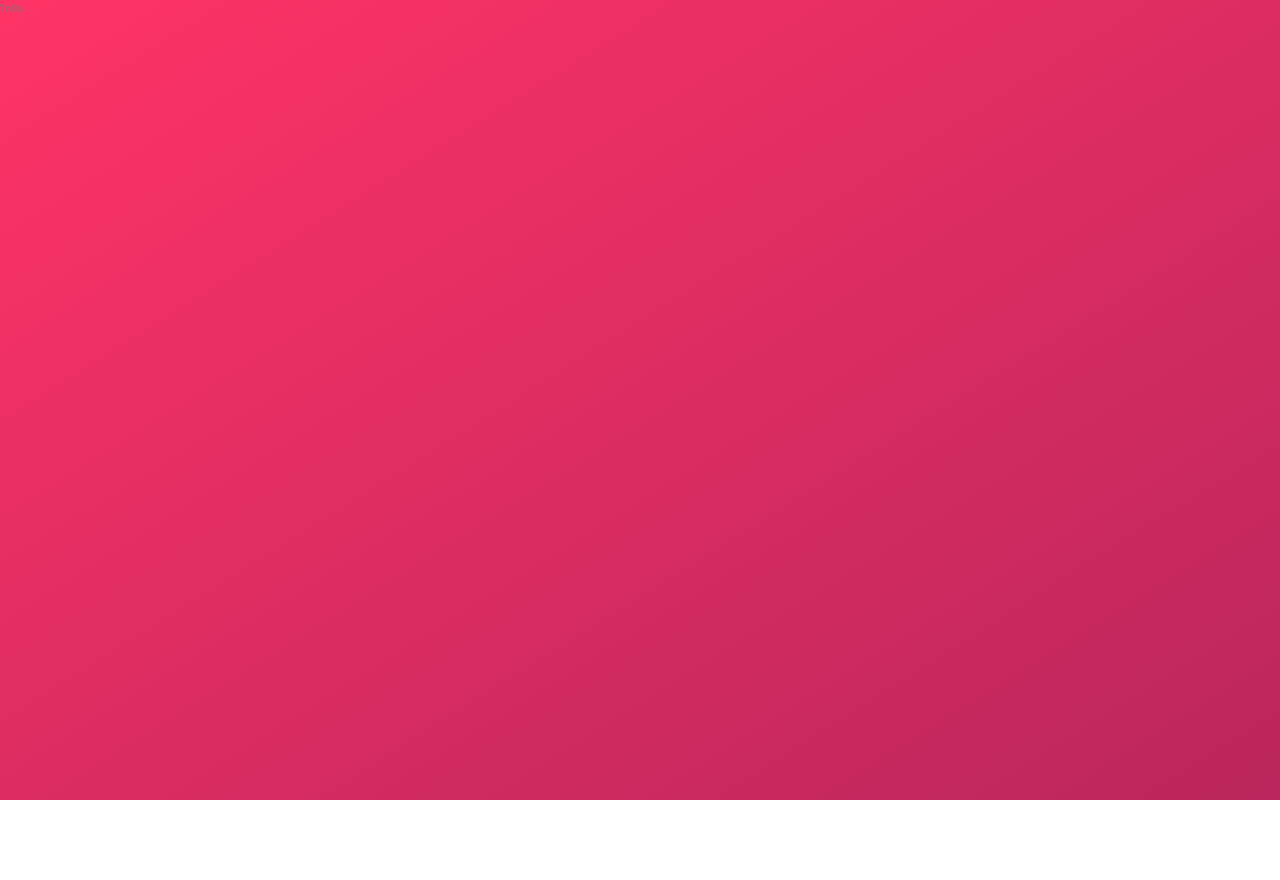
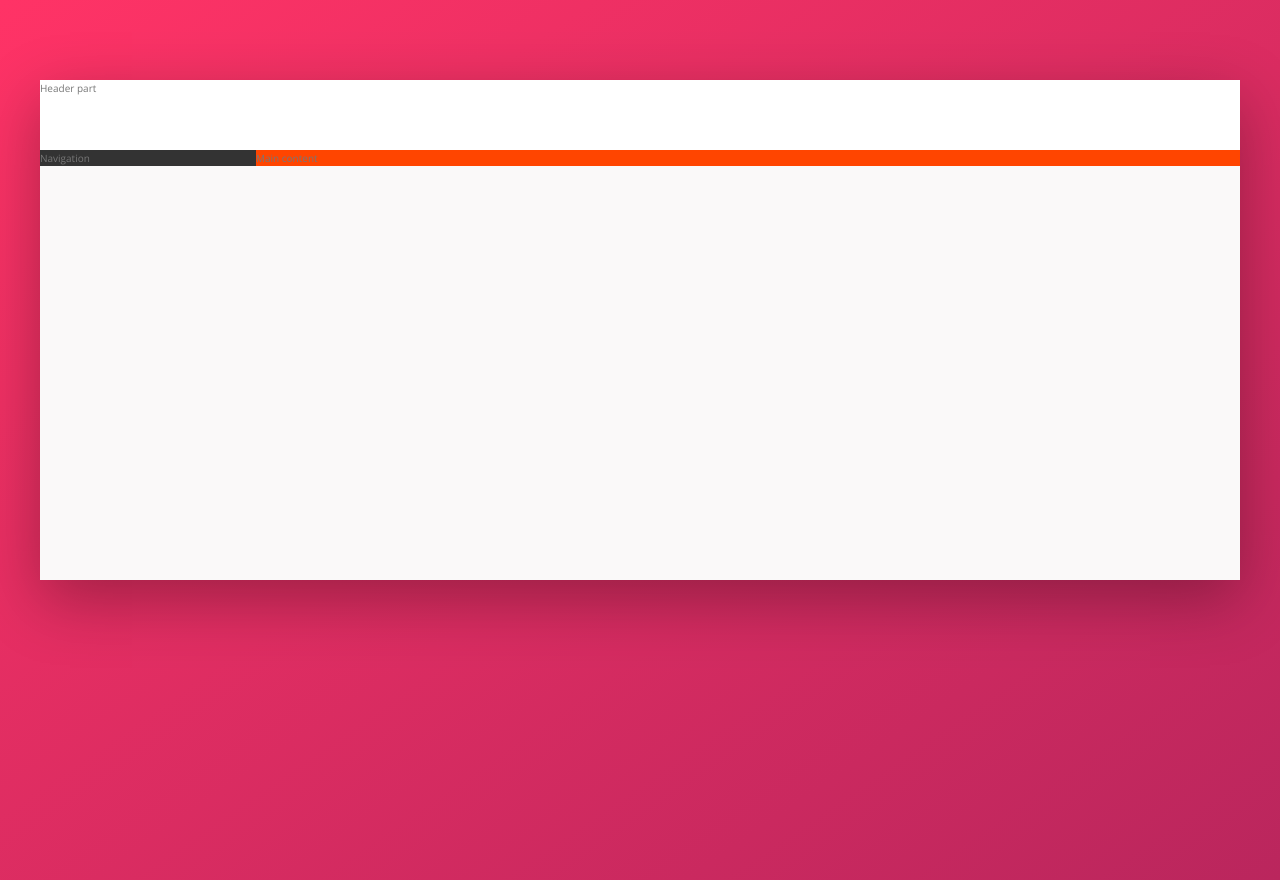
Before and after one commit to trungnd19/flexbox-page, a website: page index.html in a window 1280 px wide. Before the commit the page ends 800 px from the top, so only its background shows below. Drawn offline with nearby package versions, Linux system fonts and the light colour scheme.

Commit message:
feat: add overall layout

```diff
--- a/index.html
+++ b/index.html
@@ -11,6 +11,18 @@
         <title>trillo &mdash; Your all-in-one booking app</title>
     </head>
     <body>
-        <p>Trillo</p>
+        <div class="container">
+            <header class="header">
+                Header part
+            </header>
+            <div class="content">
+                <nav class="sidebar">
+                    Navigation
+                </nav>
+                <main class="hotel-view">
+                    Main content
+                </main>
+            </div>
+        </div>
     </body>
 </html>
--- a/sass/_base.scss
+++ b/sass/_base.scss
@@ -29,6 +29,8 @@ Grey dark 3: #999
     --color-grey-dark-1: #333;
     --color-grey-dark-2: #777;
     --color-grey-dark-3: #999;
+
+    --shadow-dark: 0 2rem 6rem rgba(0,0,0,.3)
 }
 
 *, *::after, *::before {
--- a/sass/_layout.scss
+++ b/sass/_layout.scss
@@ -0,0 +1,28 @@
+.container {
+    background-color: var(--color-grey-light-1);
+    margin: 8rem auto;
+    box-shadow: var(--shadow-dark);
+    min-height: 50rem;
+    max-width: 120rem;
+}
+
+.header {
+    height: 7rem;
+    background-color: #fff;
+    border-bottom: var(--color-grey-light-2)
+}
+
+.content {
+    display: flex;
+}
+
+.sidebar {
+    background-color: var(--color-grey-dark-1);
+    flex: 0 0 18%;
+}
+
+.hotel-view {
+    background-color: #fff;
+    background-color: orangered;
+    flex: 1;
+}
```
Also changed, not shown: css/style.css.
